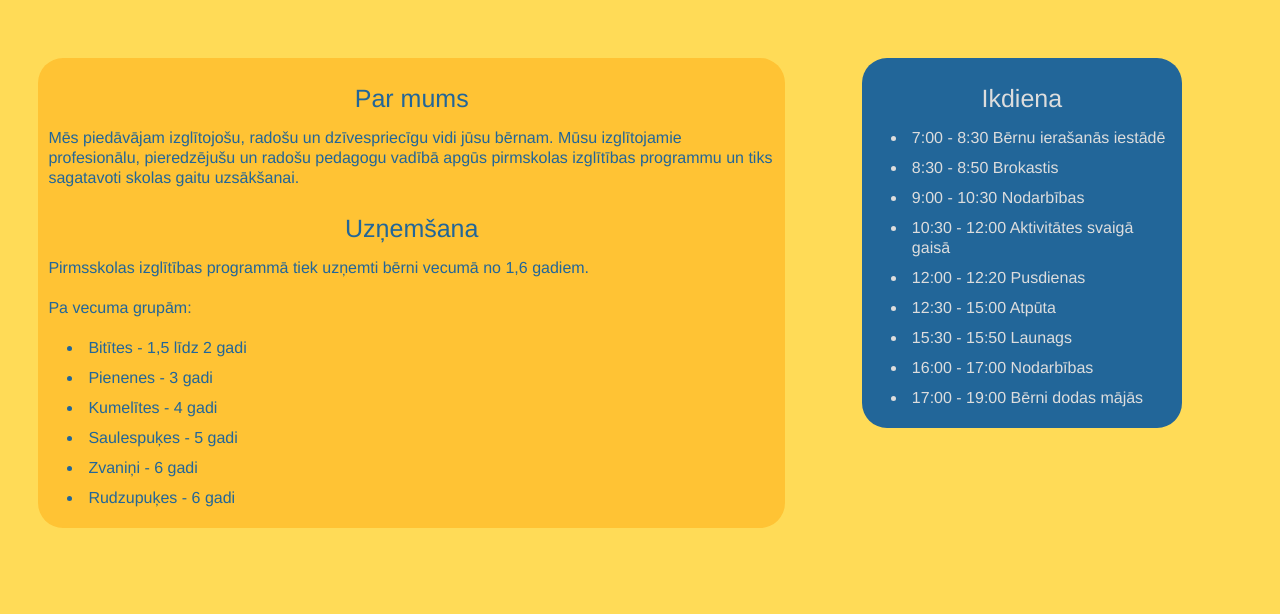
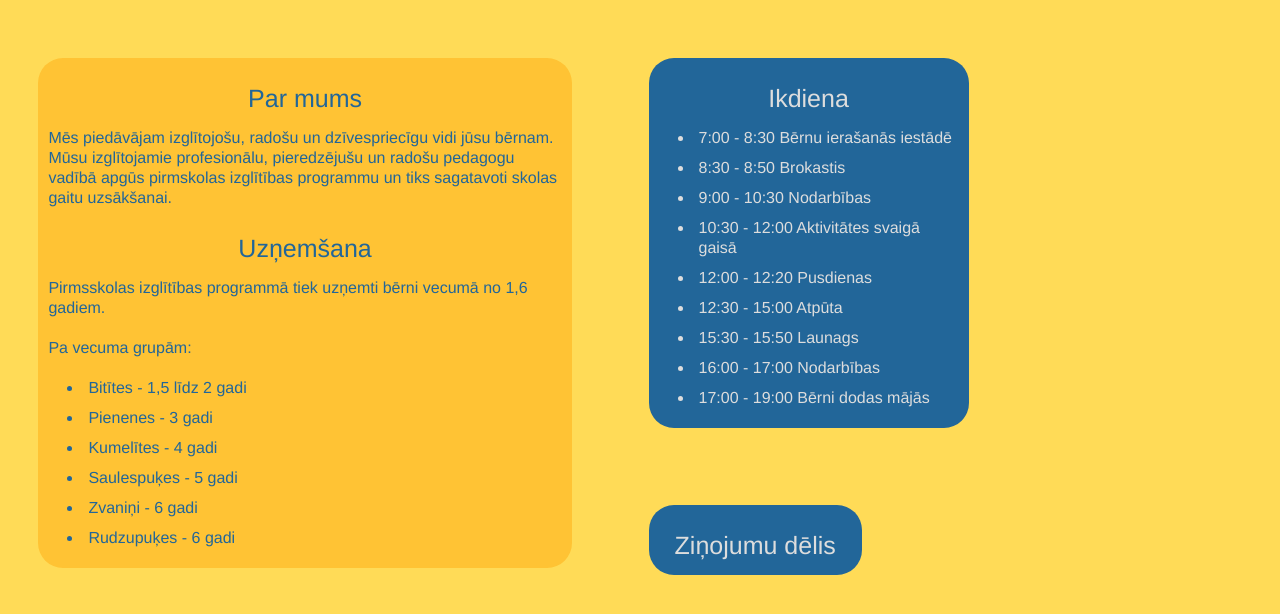
Before and after one commit to akrilaplekis/zvaigznite, a PHP site: page / in a window 1280 px wide. Shown: the part 92-706 px from the top of the page. Run offline with PHP 8.4, Linux system fonts and the light colour scheme.

Commit message:
mainīts home page

```diff
--- a/index.css
+++ b/index.css
@@ -46,7 +46,7 @@
 }
 
 /* home page body */
-div.col-md-7:nth-child(1){
+div.col-md-5:nth-child(1){
     margin: 3%;
     background-color: #ffc334;
     padding: 5px;
@@ -54,6 +54,13 @@ div.col-md-7:nth-child(1){
 }
 
 div.col-md-3:nth-child(2){
+    margin: 3%;
+    background-color: #226699;
+    padding: 5px;
+    border-radius: 25px;
+}
+
+div.col-md-2:nth-child(3){
     margin: 3%;
     background-color: #226699;
     padding: 5px;
--- a/index.php
+++ b/index.php
@@ -52,7 +52,7 @@
 
     <div class="container-fluid">
         <div class="row">
-            <div class="col-md-7">
+            <div class="col-md-5">
                 <h1 class="title1">Par mums</h1>
                 <p class="para1">Mēs piedāvājam izglītojošu, radošu un dzīvespriecīgu vidi jūsu bērnam. Mūsu izglītojamie profesionālu, pieredzējušu un radošu pedagogu vadībā apgūs pirmskolas izglītības programmu un tiks sagatavoti skolas gaitu uzsākšanai.</p>
                 <h1 class="title1">Uzņemšana</h1>
@@ -81,6 +81,9 @@
                     <li class="list1">17:00 - 19:00 Bērni dodas mājās</li>
                 </ul>
             </div>
+            <div class="col-md-2">
+                <h2 class="title2">Ziņojumu dēlis</h2>
+            </div>
         </div>
     </div>
 
```
